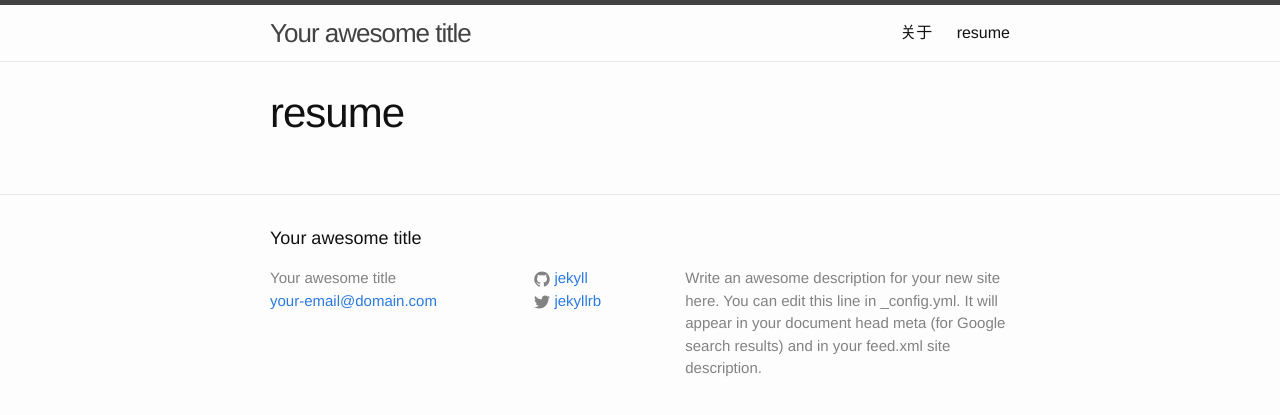
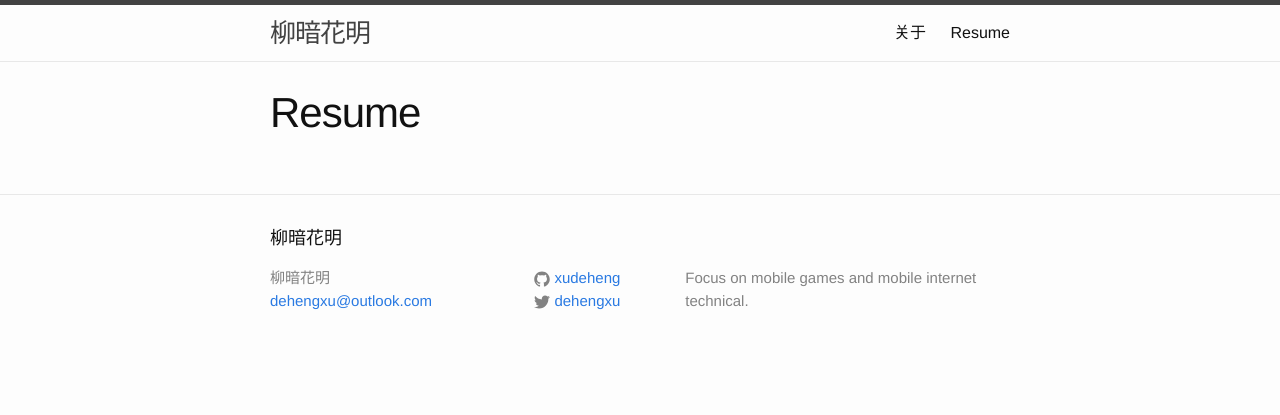
Before and after one commit to dehengxu/jekyll, a Jekyll site: the page built from resume/index.md, in a window 1280 px wide. Shown: the top 415 px of the page. Built offline with Jekyll 4.4.1, drawn with Linux system fonts in a browser that asks for light colours.

```diff
--- a/_config.yml
+++ b/_config.yml
@@ -1,14 +1,11 @@
 # Site settings
-title: Your awesome title
-email: your-email@domain.com
-description: > # this means to ignore newlines until "baseurl:"
-  Write an awesome description for your new site here. You can edit this
-  line in _config.yml. It will appear in your document head meta (for
-  Google search results) and in your feed.xml site description.
+title: 柳暗花明
+email: dehengxu@outlook.com
+description: Focus on mobile games and mobile internet technical.
 baseurl: "" # the subpath of your site, e.g. /blog/
-url: "http://yourdomain.com" # the base hostname & protocol for your site
-twitter_username: jekyllrb
-github_username:  jekyll
+url: "http://www.dehengxu.com" # the base hostname & protocol for your site
+twitter_username: dehengxu
+github_username:  xudeheng
 
 # Build settings
 markdown: kramdown
--- a/resume/index.md
+++ b/resume/index.md
@@ -1,6 +1,6 @@
 ---
 layout: page
-title: "resume"
+title: "Resume"
 date: 2014-08-29 15:36
 comments: true
 sharing: true
```
Also changed, not shown: _posts/2014-08-30-config-java-envir-on-osx.md (added, +23 -0 lines), 1 other file.
